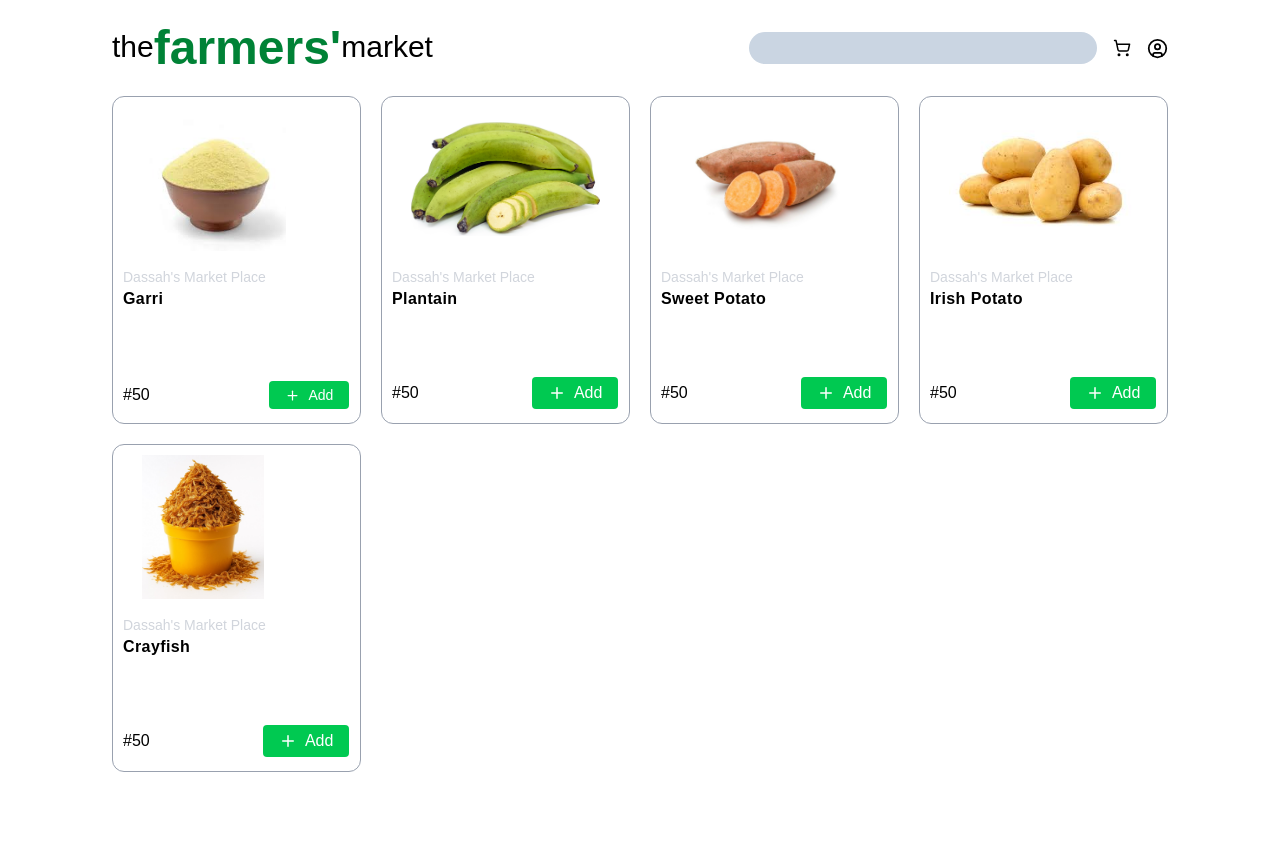
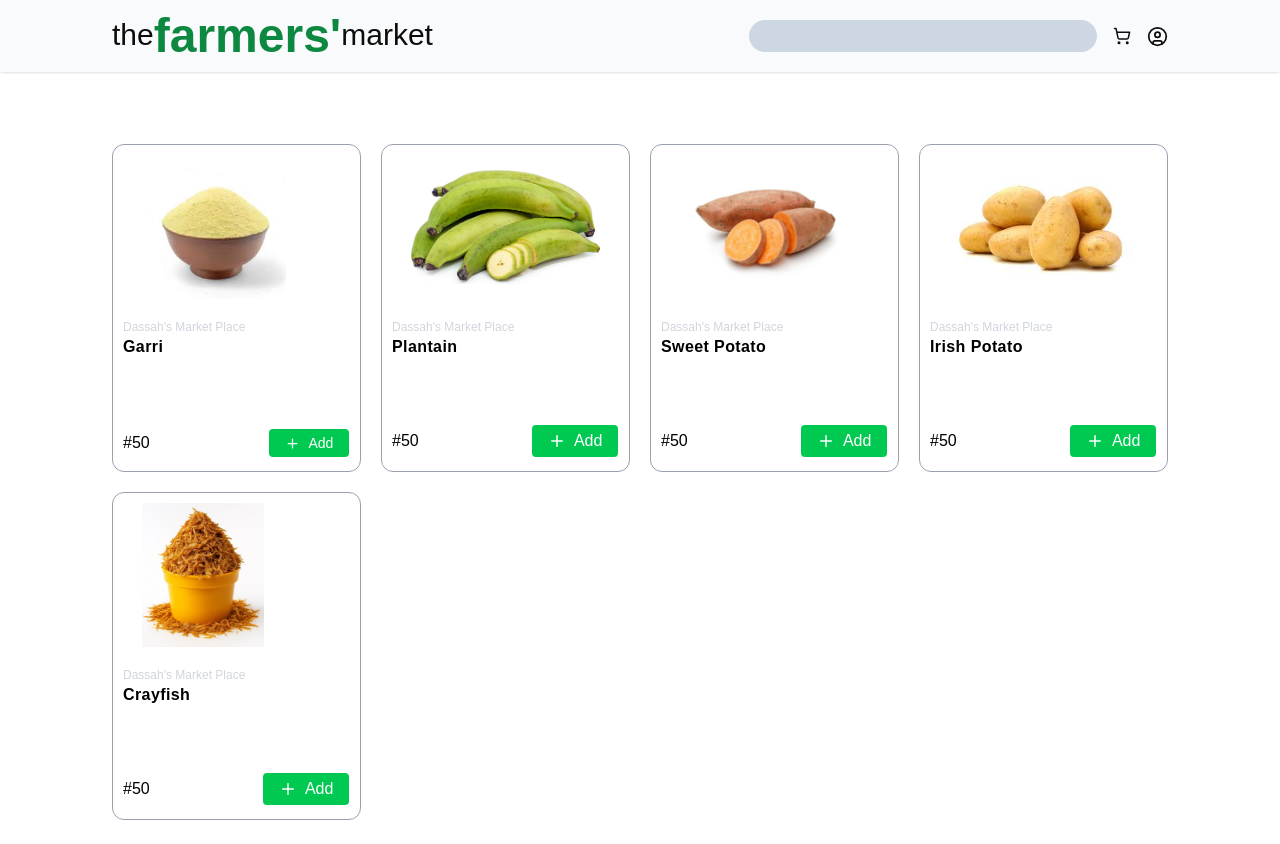
Before and after one commit to koakpet/thefarmersmarket, a Next.js app: page / in a window 1280 px wide. Before the commit the page ends 800 px from the top, so only its background shows below. Built offline with nearby package versions, Linux system fonts and the light colour scheme; a web font is replaced by a local one.

Commit message:
just a few visual touches to the NavBar

```diff
--- a/src/components/MaxWidthWrapper.jsx
+++ b/src/components/MaxWidthWrapper.jsx
@@ -1,5 +1,9 @@
 function MaxWidthWrapper({className, children}) {
-  return <div className={`px-3 md:px-28 ${className || ""}`}>{children}</div>;
+  return (
+    <div className={`px-3 md:px-28 pt-24 md:pt-30 ${className || ""}`}>
+      {children}
+    </div>
+  );
 }
 
 export default MaxWidthWrapper;
--- a/src/components/NavBar.jsx
+++ b/src/components/NavBar.jsx
@@ -5,9 +5,8 @@ import MaxWidthWrapper from "./MaxWidthWrapper";
 
 function NavBar() {
   return (
-    <MaxWidthWrapper>
-      <nav className="bg-white py-3 md:py-6">
-        <div className="flex justify-between ">
+    <nav className="fixed top-0 w-full py-3 px-3 md:px-28 z-50 bg-gray-50 opacity-95 shadow-sm">
+      <div className="flex justify-between">
         <Link href="/" className="festive text-2xl md:text-3xl">
           the
           <span className="atma text-green-700 text-3xl font-semibold md:text-5xl md:align-sub">
@@ -29,7 +28,6 @@ function NavBar() {
         {/* <input type="search" name="Search" id="search" className="text-2xl md:hidden bg-slate-300 rounded-4xl" /> */}
       </div>
     </nav>
-    </MaxWidthWrapper>
   );
 }
 
--- a/src/components/ProductCard.jsx
+++ b/src/components/ProductCard.jsx
@@ -2,7 +2,7 @@ import {Plus} from "lucide-react";
 
 function ProductCard() {
   return (
-    <div className="grid grid-cols-2 md:grid-cols-4 gap-5">
+    <div className="grid grid-cols-2 md:grid-cols-4 gap-5 my-6">
       <div className="relative p-2.5 h-82 border border-solid border-gray-400 hover:border-green-500 hover:shadow-xl rounded-xl">
         <div className="h-36 w-10/12 m-auto">
           <img
@@ -13,8 +13,8 @@ function ProductCard() {
         </div>
 
         <div className="absolute bottom-28">
-          <h5 className="text-gray-300 text-sm">Dassah's Market Place</h5>
-          <h3 className="font-semibold tracking-wide">Garri</h3>
+          <p className="text-gray-300 text-xs">Dassah's Market Place</p>
+          <p className="font-semibold tracking-wide">Garri</p>
         </div>
 
         <div className="flex justify-between items-center absolute bottom-3.5 w-11/12">
@@ -36,8 +36,8 @@ function ProductCard() {
         </div>
 
         <div className="absolute bottom-28">
-          <h5 className="text-gray-300 text-sm">Dassah's Market Place</h5>
-          <h3 className="font-semibold tracking-wide">Plantain</h3>
+          <p className="text-gray-300  text-xs">Dassah's Market Place</p>
+          <p className="font-semibold tracking-wide">Plantain</p>
         </div>
 
         <div className="flex justify-between items-center absolute bottom-3.5 w-11/12">
@@ -58,8 +58,8 @@ function ProductCard() {
         </div>
 
         <div className="absolute bottom-28">
-          <h5 className="text-gray-300 text-sm">Dassah's Market Place</h5>
-          <h3 className="font-semibold tracking-wide">Sweet Potato</h3>
+          <p className="text-gray-300  text-xs">Dassah's Market Place</p>
+          <p className="font-semibold tracking-wide">Sweet Potato</p>
         </div>
 
         <div className="flex justify-between items-center absolute bottom-3.5 w-11/12">
@@ -80,8 +80,8 @@ function ProductCard() {
         </div>
 
         <div className="absolute bottom-28">
-          <h5 className="text-gray-300 text-sm">Dassah's Market Place</h5>
-          <h3 className="font-semibold tracking-wide">Irish Potato</h3>
+          <p className="text-gray-300  text-xs">Dassah's Market Place</p>
+          <p className="font-semibold tracking-wide">Irish Potato</p>
         </div>
 
         <div className="flex justify-between items-center absolute bottom-3.5 w-11/12">
@@ -102,8 +102,8 @@ function ProductCard() {
         </div>
 
         <div className="absolute bottom-28">
-          <h5 className="text-gray-300 text-sm">Dassah's Market Place</h5>
-          <h3 className="font-semibold tracking-wide">Crayfish</h3>
+          <p className="text-gray-300  text-xs">Dassah's Market Place</p>
+          <p className="font-semibold tracking-wide">Crayfish</p>
         </div>
 
         <div className="flex justify-between items-center absolute bottom-3.5 w-11/12">
```
Lines whose indentation alone changed are shown as unchanged.
